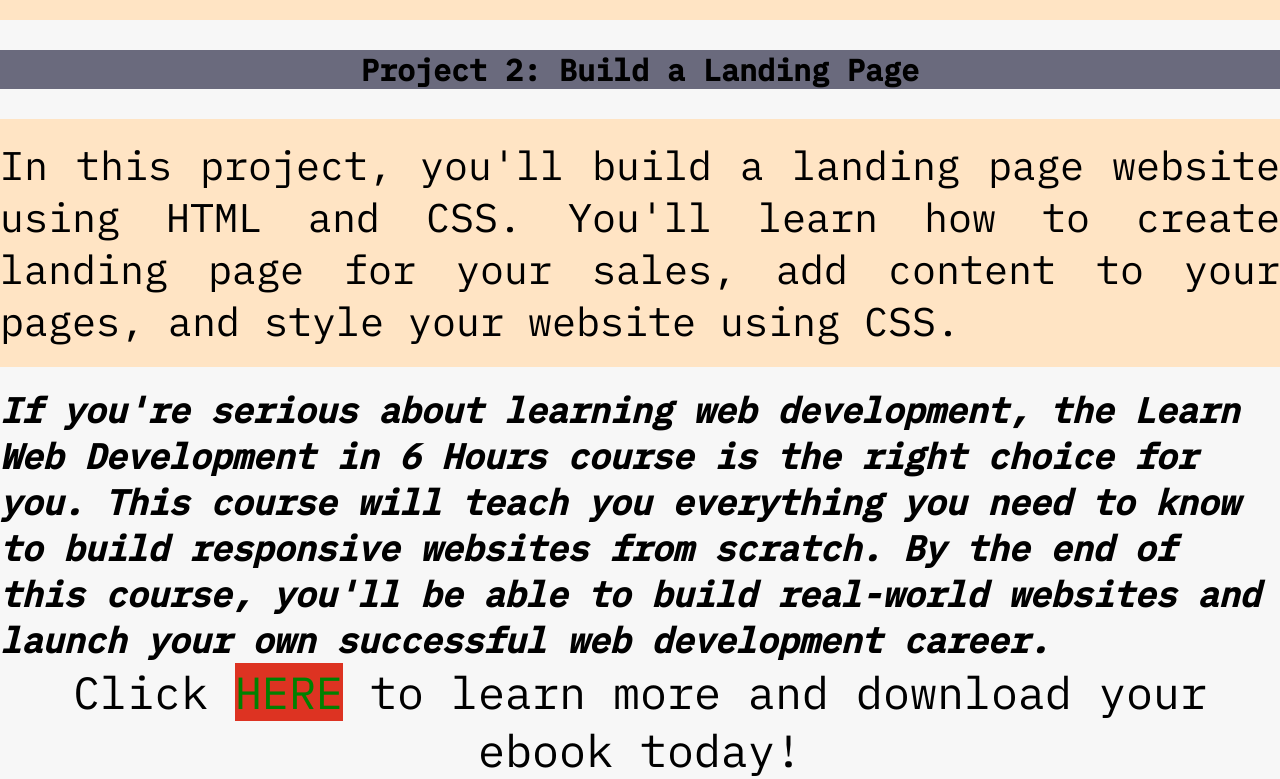
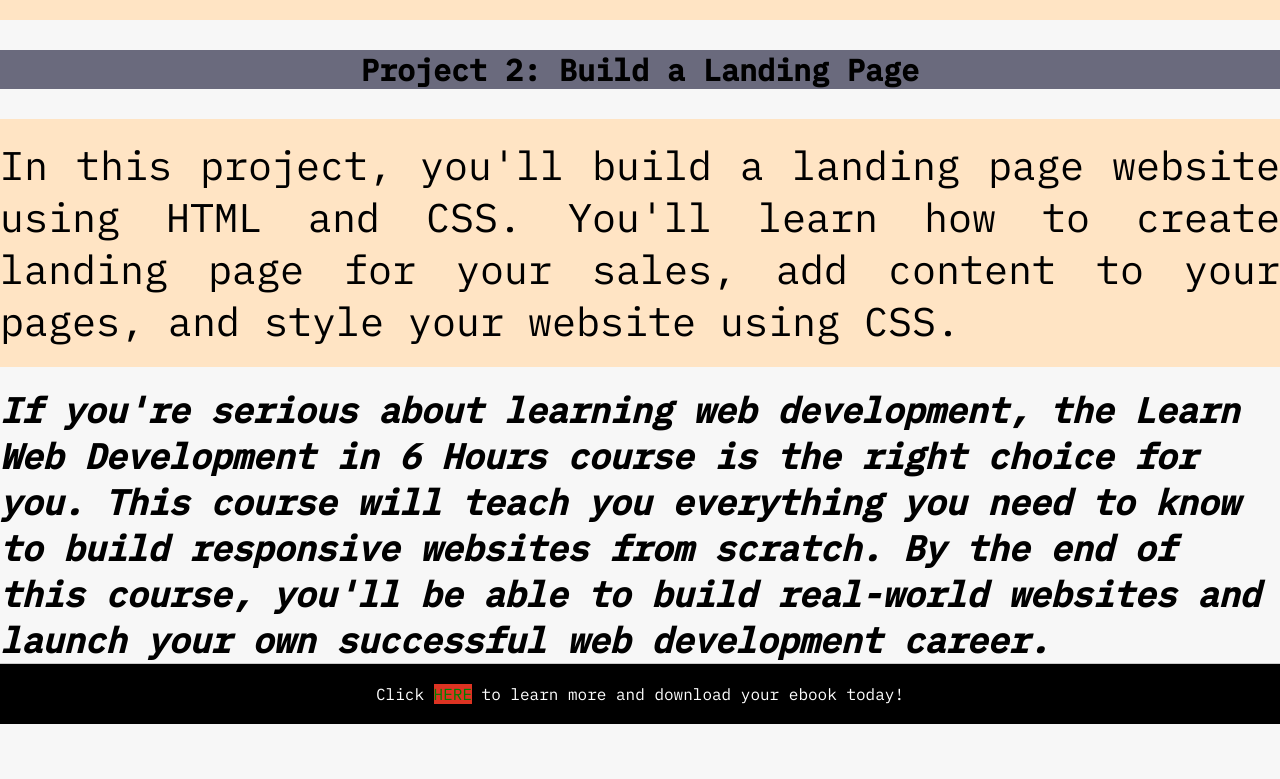
Before and after one commit to hassadem/landing_page, a JavaScript app in the folder ebook_sales/: page / in a window 1280 px wide. Shown: the part 5102-5881 px from the top of the page. After the commit the page ends 5826 px from the top, so only its background shows below. Built offline with nearby package versions, Linux system fonts and the light colour scheme; the HTML template or start-up script is replaced by a standard one.

Commit message:
This is my landing page to the ebook I titled Learn Web Development in 6 Hours

```diff
--- a/ebook_sales/src/index.css
+++ b/ebook_sales/src/index.css
@@ -96,6 +96,19 @@ em, li {
 }
 
 footer {
+  background-color: #000;
+  color: #fff;
+  padding: 20px;
   text-align: center;
-  font-size: 45px;
+  border-top: 1px solid #ccc;
 }
+
+footer a {
+  color: #fff;
+  text-decoration: none;
+}
+
+footer img {
+  width: 100px;
+  height: 100px;
+}
```
